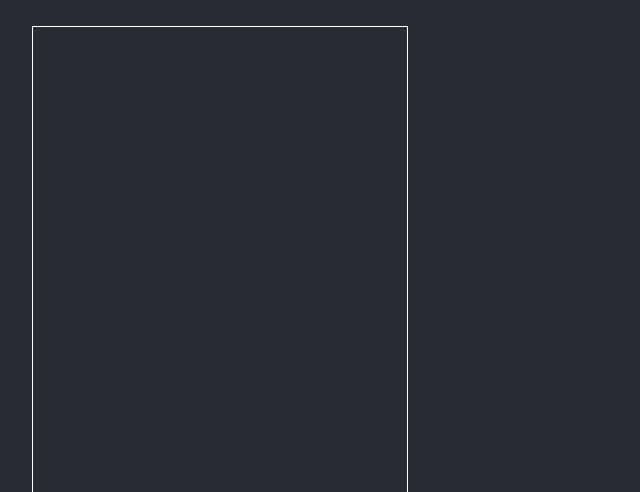
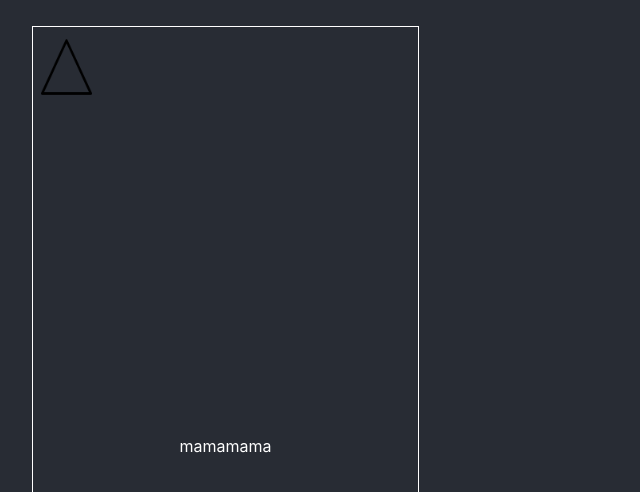
Before and after one commit to doxanocap/geometry-builder, a React (Create React App) app: page / in a window 1280 px wide. Shown: the top 492 px of the page, without its empty margins (0-640 px from the left). Built offline with nearby package versions, Linux system fonts and the light colour scheme.

Commit message:
added structure

```diff
--- a/src/App.css
+++ b/src/App.css
@@ -13,15 +13,19 @@
   border: white 1px solid;
   margin-top: 3.27vh;
   margin-left: 2.5vw;
-  flex-direction: column;
+  /* flex-direction: column;
   align-items: stretch;
-  display: flex;
+  display: flex; */
   color: white;
   width: 30%;
   height: 93.7vh;
-  background-size: cover;
+  /* background-size: cover;
   justify-content: center;
-  align-items: center;
+  align-items: center; */
+  padding: 1vh;
+  display: grid;
+  column-gap: 1vw;
+  row-gap: 1vh;
 }
 
 .right-main-tab {
@@ -74,7 +78,7 @@
 }
 
 .button-circle {
-  background-color:#ffffff;
+  background-color: #ffffff;
   border: 1px black solid;
   border-radius: 15px;
   font-size: 3vh;
@@ -101,3 +105,8 @@
   width: 14vw;
   height: 5vh;
 }
+
+.figures {
+  width: 4vw;
+  height: 8vh;
+}
--- a/src/App.js
+++ b/src/App.js
@@ -1,14 +1,19 @@
 import './App.css';
 import Geogebra from 'react-geogebra';
-import {useState} from 'react';
+import { useState } from 'react';
+import TriangleIcon from './assets/triangle.png';
+import { Triangle } from './components/Triangle'
 
 
 function App() {
-
+  const [mode, setMode] = useState()
+  console.log(mode)
   return (
     <div id="check" className="App">
       <div className="main">
         <div className="left-regulatins-zones">
+          <img className='figures' src={TriangleIcon} alt='triangle' onClick={() => { setMode('triangle') }}></img>
+          <Triangle />
         </div>
         <div className="right-main-tab">
           <Geogebra
--- /dev/null
+++ b/src/components/Triangle/index.jsx
@@ -0,0 +1,8 @@
+export const Triangle = () => {
+
+  return (
+    <div className="content-layout">
+      mamamama
+    </div >
+  )
+}
```
Also changed, not shown: src/assets/triangle.png (added).
